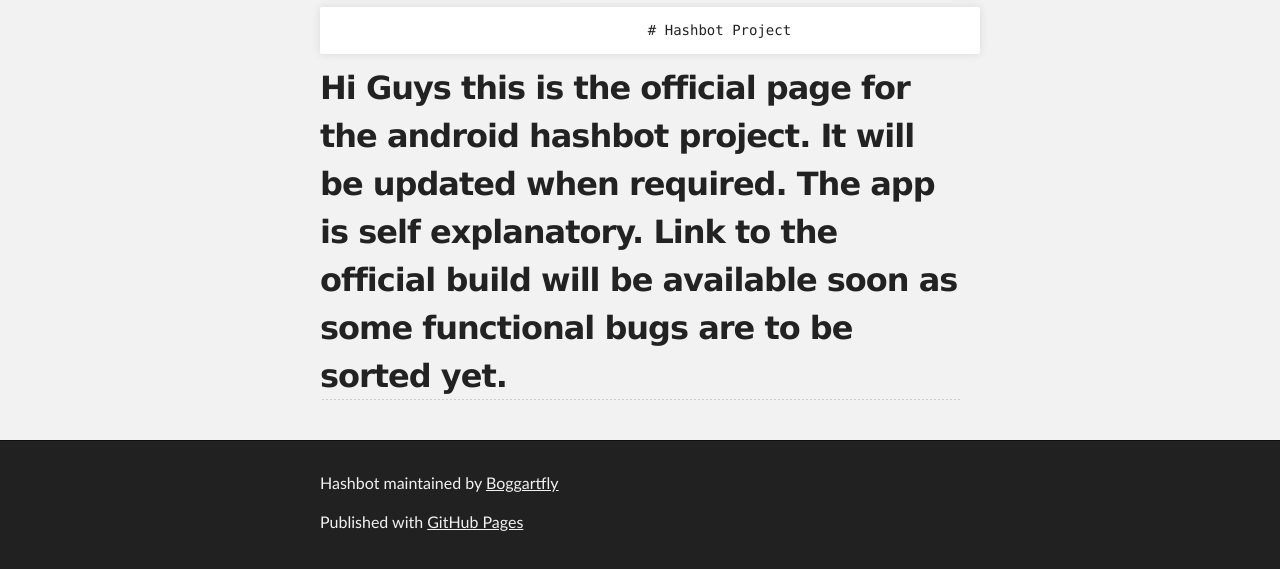
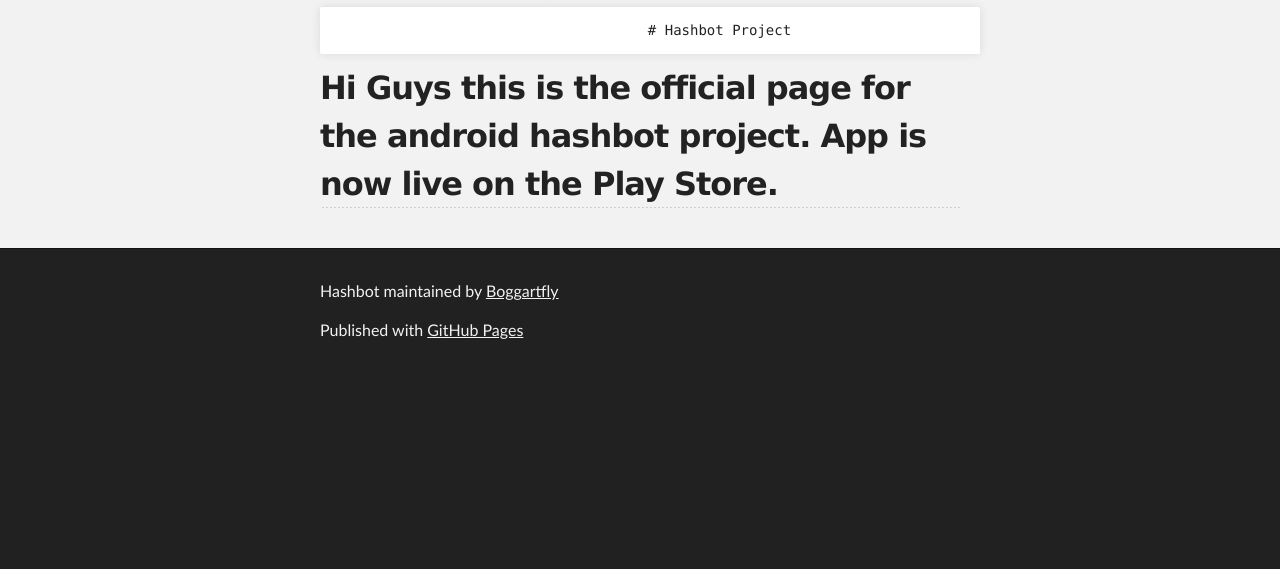
Before and after one commit to Boggartfly/Hashbot, a plain HTML site: page index.html in a window 1280 px wide. Shown: the part 375-944 px from the top of the page. After the commit the page ends 800 px from the top, so only its background shows below. Drawn offline with Linux system fonts and the light colour scheme.

Commit message:
App launched
page has been updated to reflect the launch of the app.

```diff
--- a/index.html
+++ b/index.html
@@ -38,7 +38,7 @@
 </code></pre>
 
 <h2>
-<a name="hi-guys-this-is-the-official-page-for-the-android-hashbot-project-App-has-been-launched" class="anchor" href="#hi-guys-this-is-the-official-page-for-the-android-hashbot-project-App-has-been-launched"><span class="octicon octicon-link"></span></a>Hi Guys this is the official page for the android hashbot project. It will be updated when required. The app is self explanatory. Link to the official build will be available soon as some functional bugs are to be sorted yet.</h2>
+<a name="hi-guys-this-is-the-official-page-for-the-android-hashbot-project-App-has-been-launched" class="anchor" href="#hi-guys-this-is-the-official-page-for-the-android-hashbot-project-App-has-been-launched"><span class="octicon octicon-link"></span></a>Hi Guys this is the official page for the android hashbot project. App is now live on the Play Store.</h2>
       </section>
     </div>
 
```
